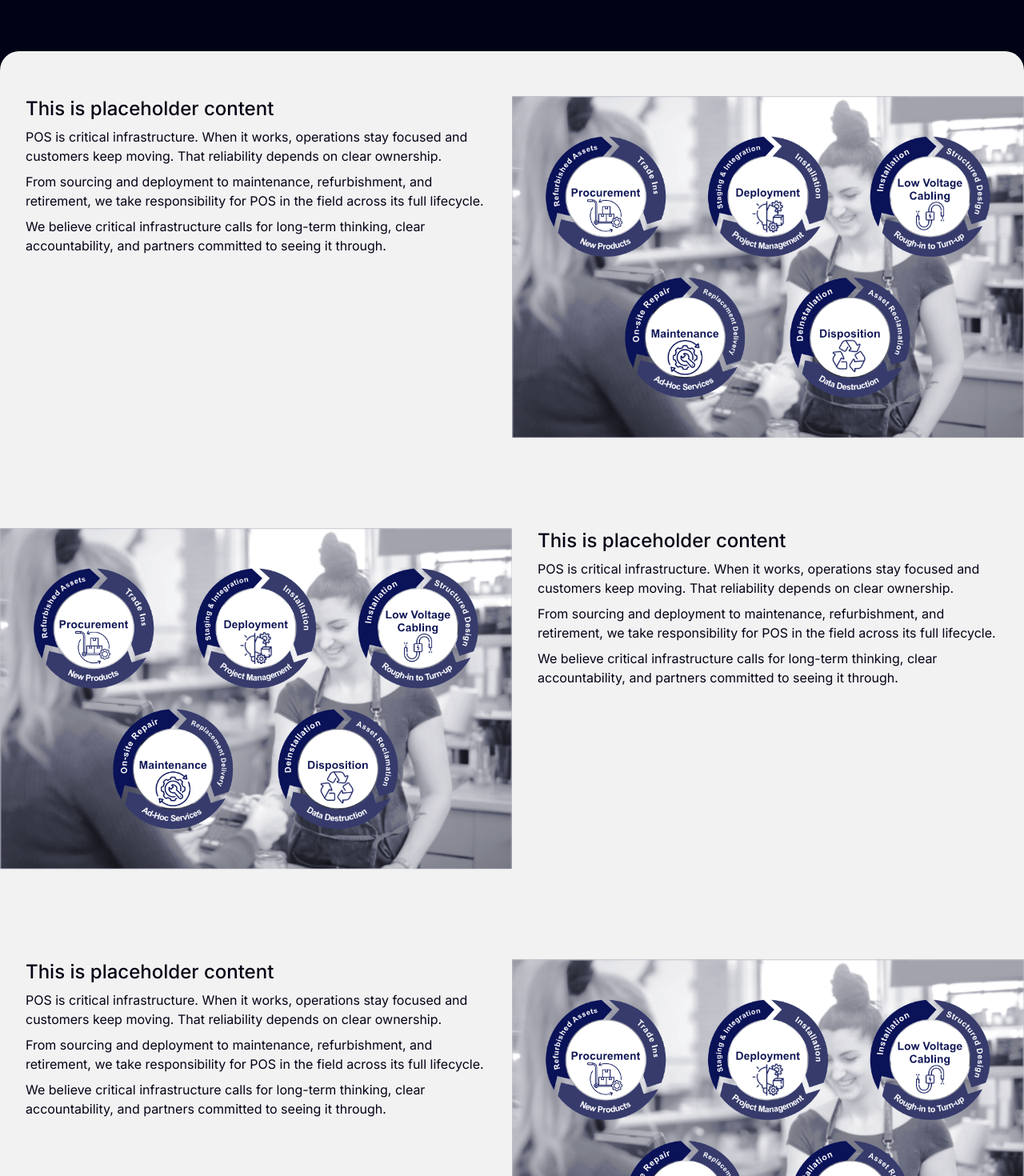
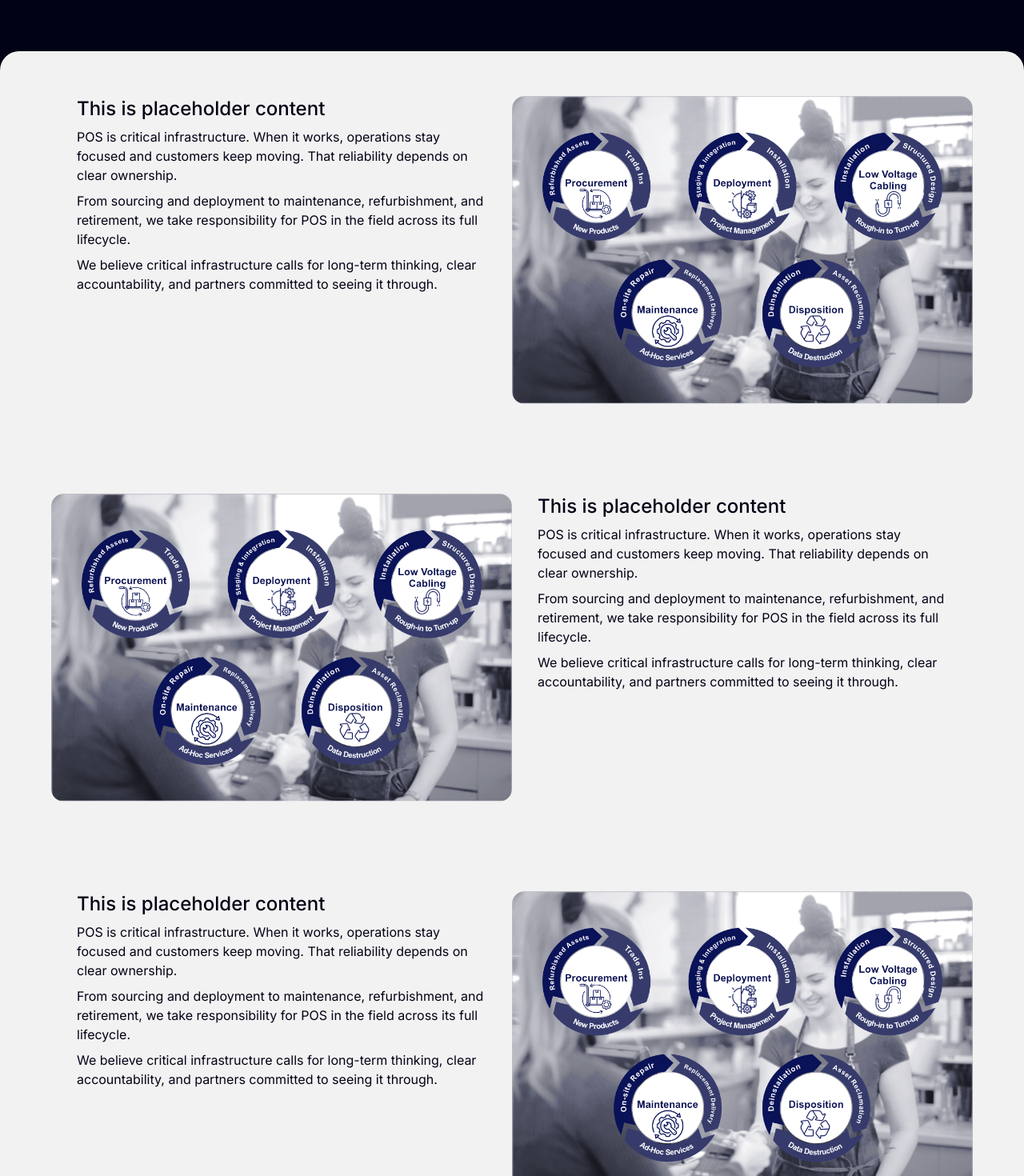
Before and after one commit to IWTechnologies/weareiw, a Next.js app in the folder nextjs-weareiw/: page /services in a window 1280 px wide. Shown: the part 880-2350 px from the top of the page at 80% size. Built offline with nearby package versions, Linux system fonts and the light colour scheme.

Commit message:
reworked Blurb styling and extended props. made adjustments accordingly where component is used

```diff
--- a/nextjs-weareiw/src/app/about/page.tsx
+++ b/nextjs-weareiw/src/app/about/page.tsx
@@ -206,6 +206,7 @@ export default function AboutPage() {
 
             <section id="our-people" className="w-full section-diagonal">
                 <div className="container py-14 mx-auto flex justify-center">
+                    <div className="w-[90%]">
                         <Blurb
                         media={{
                             type: "image",
@@ -266,10 +267,12 @@ export default function AboutPage() {
                         textColor="text-brand-black"
                         />
                     </div>
+                </div>
             </section>
 
             <section id="our-partners" className="w-full py-14">
                 <div className="container mx-auto flex justify-center">
+                    <div className="w-[90%]">
                         <Blurb
                         media={{
                             type: "image",
@@ -302,10 +305,12 @@ export default function AboutPage() {
                         textColor="text-brand-black"
                         />
                     </div>
+
+                </div>
             </section>
 
-            <section id="our-commitment" className="w-full py-14">
-                <div className="flex flex-col">
+            <section id="our-commitment" className="w-full flex flex-col items-center py-14">
+                <div className="w-[90%] flex flex-col">
                     <div className="container mx-auto mb-4 text-brand-black">
                         <div className="flex flex-col mx-auto gap-1 ">
                             <h2>
@@ -317,7 +322,7 @@ export default function AboutPage() {
                         </div>
 
                     </div>
-                    <div className="container mx-auto rounded-2xl overflow-hidden border-2 border-red-500">
+                    <div className="container mx-auto rounded-2xl overflow-hidden">
                         <div className="flex justify-center">
                             <Blurb
                             media={{
@@ -329,7 +334,7 @@ export default function AboutPage() {
                             }}
                             text={
                                 <>
-                                <h3 className="lg:pt-8">IW Runs on Our People</h3>
+                                <h3 className="lg:mt-8">IW Runs on Our People</h3>
                                 <p className="font-medium">
                                     More Than a Team. They're the Reason We Win.
                                 </p>
@@ -359,7 +364,7 @@ export default function AboutPage() {
                             }}
                             text={
                                 <>
-                                <h3 className="lg:pt-8">Sustainability is the Standard</h3>
+                                <h3 className="lg:mt-8">Sustainability is the Standard</h3>
                                 <p>
                                     At IW, sustainability isn't a strategy, it's our operating model.
                                 </p>
@@ -389,6 +394,7 @@ export default function AboutPage() {
 
             <section id="open-positions" className="w-full py-14 bg-brand-black">
                 <div className="container mx-auto flex justify-center">
+                    <div className="w-[90%]">
                         <Blurb
                         media={{
                             type: "image",
@@ -430,6 +436,7 @@ export default function AboutPage() {
                         textColor="text-white"
                         />
                     </div>
+                </div>
             </section>
         </div>
     )
--- a/nextjs-weareiw/src/app/page.tsx
+++ b/nextjs-weareiw/src/app/page.tsx
@@ -125,8 +125,9 @@ export default function IndexPage() {
         </div>
       </section>
 
-      <section className="w-full py-14 mb-5">
+      <section className="w-full py-14">
         <div className="container mx-auto flex justify-center">
+          <div className="w-[90%]">
             <Blurb
               media={{
                 type: "image",
@@ -143,12 +144,15 @@ export default function IndexPage() {
                   <p>We believe critical infrastructure calls for long-term thinking, clear accountability, and partners committed to seeing it through.</p>
                 </>
               }
+              rounded
               textColor="text-brand-black"
             />
+          </div>
         </div>
       </section>
       <section className="w-full py-14">
         <div className="container mx-auto flex flex-col items-center">
+          <div className="w-[90%]">
             <Blurb
               media={{
                 type: "video",
@@ -175,10 +179,12 @@ export default function IndexPage() {
               textColor="text-brand-black"
             />
           </div>
+        </div>
       </section>
       <section
       className="w-full py-14 mb-5 bg-brand-black">
         <div className="container mx-auto flex justify-center">
+          <div className="w-[90%]">
               <Blurb
               media={{
                 type: "image",
@@ -203,8 +209,10 @@ export default function IndexPage() {
                 label: "Let's Work Together",
                 variant: "light",
               }}
+              rounded
               textColor="text-white"
             />
+          </div>
         </div>
       </section>
 
--- a/nextjs-weareiw/src/app/services/page.tsx
+++ b/nextjs-weareiw/src/app/services/page.tsx
@@ -65,6 +65,7 @@ export default function ServicesPage() {
 
             <section className="w-full py-14 rounded-t-3xl bg-background">
                 <div className="container mx-auto flex justify-center">
+                    <div className="w-[90%]">
                         <Blurb
                         media={{
                             type: "image",
@@ -82,13 +83,16 @@ export default function ServicesPage() {
                             </>
                         }
                         reverse
+                        rounded
                         textColor="text-brand-black"
                         />
+                    </div>
                 </div>
             </section>
 
             <section className="w-full py-14 bg-background">
                 <div className="container mx-auto flex justify-center">
+                    <div className="w-[90%]">
                         <Blurb
                         media={{
                             type: "image",
@@ -105,13 +109,16 @@ export default function ServicesPage() {
                             <p>We believe critical infrastructure calls for long-term thinking, clear accountability, and partners committed to seeing it through.</p>
                             </>
                         }
+                        rounded
                         textColor="text-brand-black"
                         />
+                    </div>
                 </div>
             </section>
 
             <section className="w-full py-14 mb-5 bg-background">
                 <div className="container mx-auto flex justify-center">
+                    <div className="w-[90%]">
                         <Blurb
                         media={{
                             type: "image",
@@ -129,8 +136,10 @@ export default function ServicesPage() {
                             </>
                         }
                         reverse
+                        rounded
                         textColor="text-brand-black"
                         />
+                    </div>
                 </div>
             </section>
         </div>
--- a/nextjs-weareiw/src/components/Blurb.tsx
+++ b/nextjs-weareiw/src/components/Blurb.tsx
@@ -27,11 +27,12 @@ interface BlurbProps {
         variant?: LinkVariant;
     };
     reverse?: boolean;
+    rounded?: boolean;
     textColor?: "text-white" | "text-brand-black";
     bgColor?: "" | "bg-brand-black";
 };
 
-export default function Blurb({ media, text, link, reverse=false, textColor="text-white", bgColor="" }: BlurbProps) {
+export default function Blurb({ media, text, link, reverse=false, rounded=false, textColor="text-white", bgColor="" }: BlurbProps) {
     return (
         <div
         className={`w-full mx-auto flex flex-col items-start
@@ -40,7 +41,8 @@ export default function Blurb({ media, text, link, reverse=false, textColor="tex
         `}>
             {media.type === "image" && (
                 <Image
-                className="w-full lg:w-1/2 h-auto lg:h-full object-cover lg:object-contain"
+                className={`w-full lg:w-1/2 h-auto lg:h-full object-contain lg:object-cover
+                ${rounded ? "rounded-2xl" : ""}`}
                 src={media.src} alt={media.alt} width={media.width} height={media.height}
                 sizes="(max-width: 1024px) 100vw, 50vw" />
             )}
```
Also changed, not shown: nextjs-weareiw/src/app/globals.css (+10 -0 lines). Lines whose indentation alone changed are shown as unchanged.
